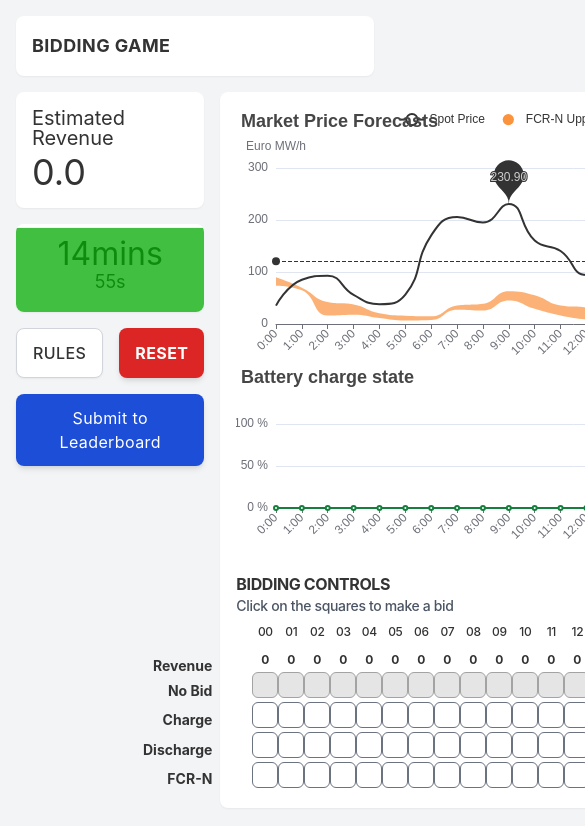
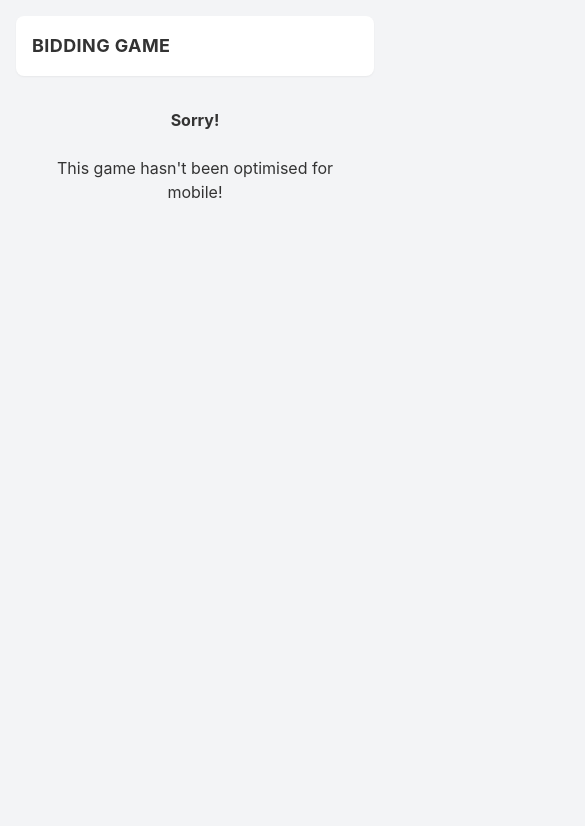
Before and after one commit to OllieFord/bidding-game, a SvelteKit app: page /game in a window 390 px wide. Shown: the top 826 px of the page, 585 px wide, since content can reach past the window. Built offline with nearby package versions, Linux system fonts and the light colour scheme.

Commit message:
removed game from mobile

```diff
--- a/src/routes/+page.svelte
+++ b/src/routes/+page.svelte
@@ -1,8 +1,6 @@
 <script>
 	import logo from '$lib/assets/cover_image_energy_bidding.png';
 </script>
-
-
 
 <div class=" image-wrapper absolute top-0 left-0 bottom-0 right-0 overflow-hidden z-0 object-cover" style="background-image: url({logo});">
 
--- a/src/routes/game/+page.svelte
+++ b/src/routes/game/+page.svelte
@@ -233,9 +233,19 @@
 
 </Modal>
 
-<main class="w-full">
+<div class="!display sm:hidden p-4 text-center">
+    <div>
+        <strong>Sorry!</strong>
+    </div>
+    <div>
+        <br> This game hasn't been optimised for mobile!
+    </div>
 
-    <div class="flex flex-row w-full flex-grow h-vh">
+    </div>
+
+<main class="hidden sm:block w-full">
+
+    <div class="flex flex-col sm:flex-row w-full flex-grow h-vh">
         <div class="flex flex-col pr-4 min-h-[488px] h-auto space-y-4">
             <div class="px-4 bg-white rounded-lg shadow-sm py-4">
                 <h2 class="text-xl mb-1 leading-5 font-normal ">Estimated Revenue</h2>
@@ -258,11 +268,11 @@
             </div>
 
 
-            <div class="  bg-white rounded-lg ">
+            <div class="rounded-lg ">
                 <button class="px-4 py-3 bg-blue-700 hover:scale-105  rounded-lg shadow-md text-white font-normal transition-all tracking-wide" on:click={() => (showModal = true)}> Submit to Leaderboard </button>
             </div>
 
-            <div class="!mt-auto text-sm font-bold z-50 pb-4 -mr-2">
+            <div class="hidden sm:block !mt-auto text-sm font-bold z-50 pb-4 -mr-2">
                     <div class="flex-grow flex flex-col">
                         <div class="flex flex-grow items-center justify-end h-6">
                             Revenue
@@ -287,8 +297,8 @@
         </div>
 
 
-        <div class="flex flex-col flex-grow h-vh bg-white p-4 rounded-lg shadow-sm">
-            <div class="h-64">
+        <div class=" overflow-x-scroll sm:overflow-auto flex flex-col flex-grow h-vh bg-white p-4 rounded-lg shadow-sm">
+            <div class="h-64 w-full">
                 <Chart />
             </div>
             <div class="h-52 pb-6 ">
```
